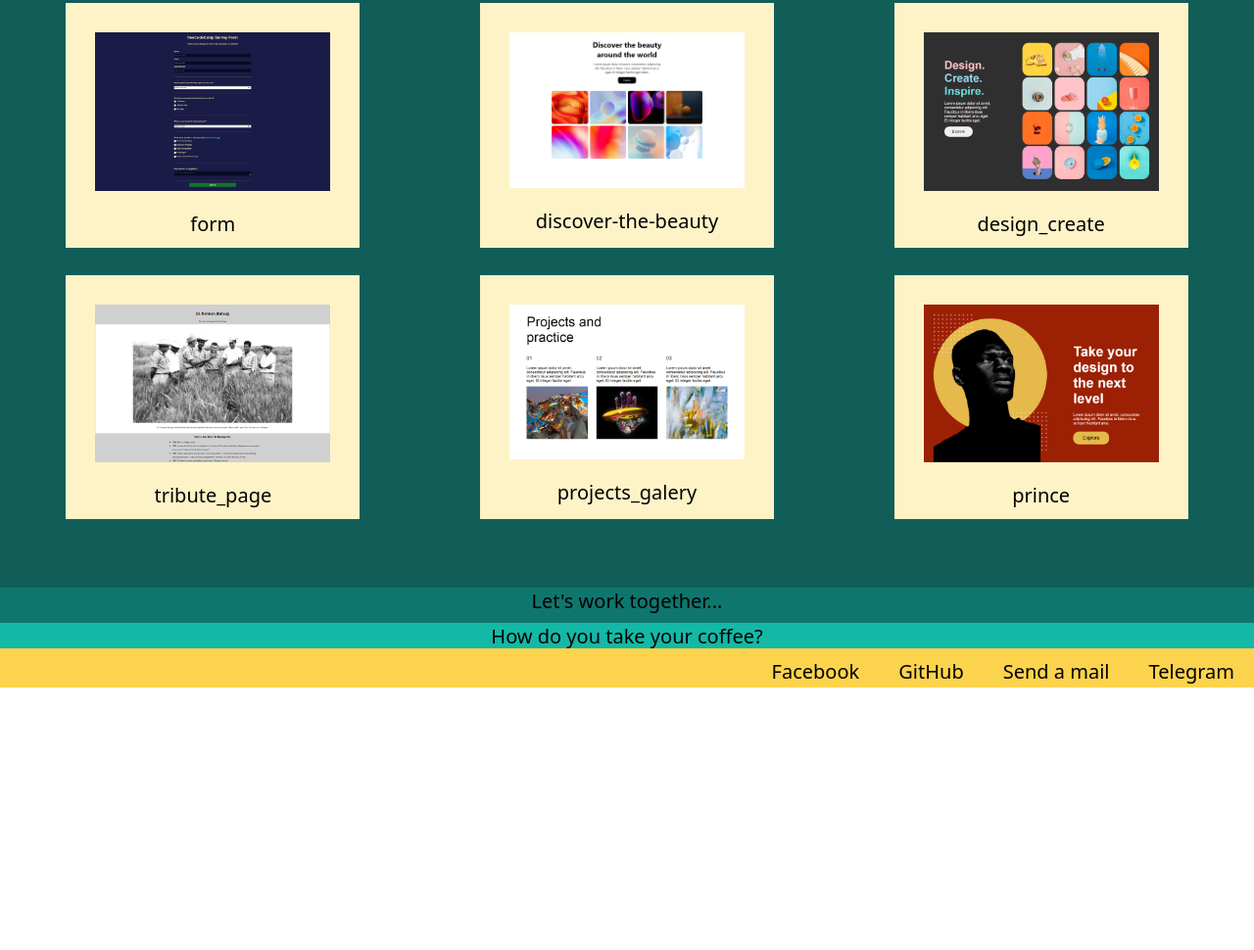
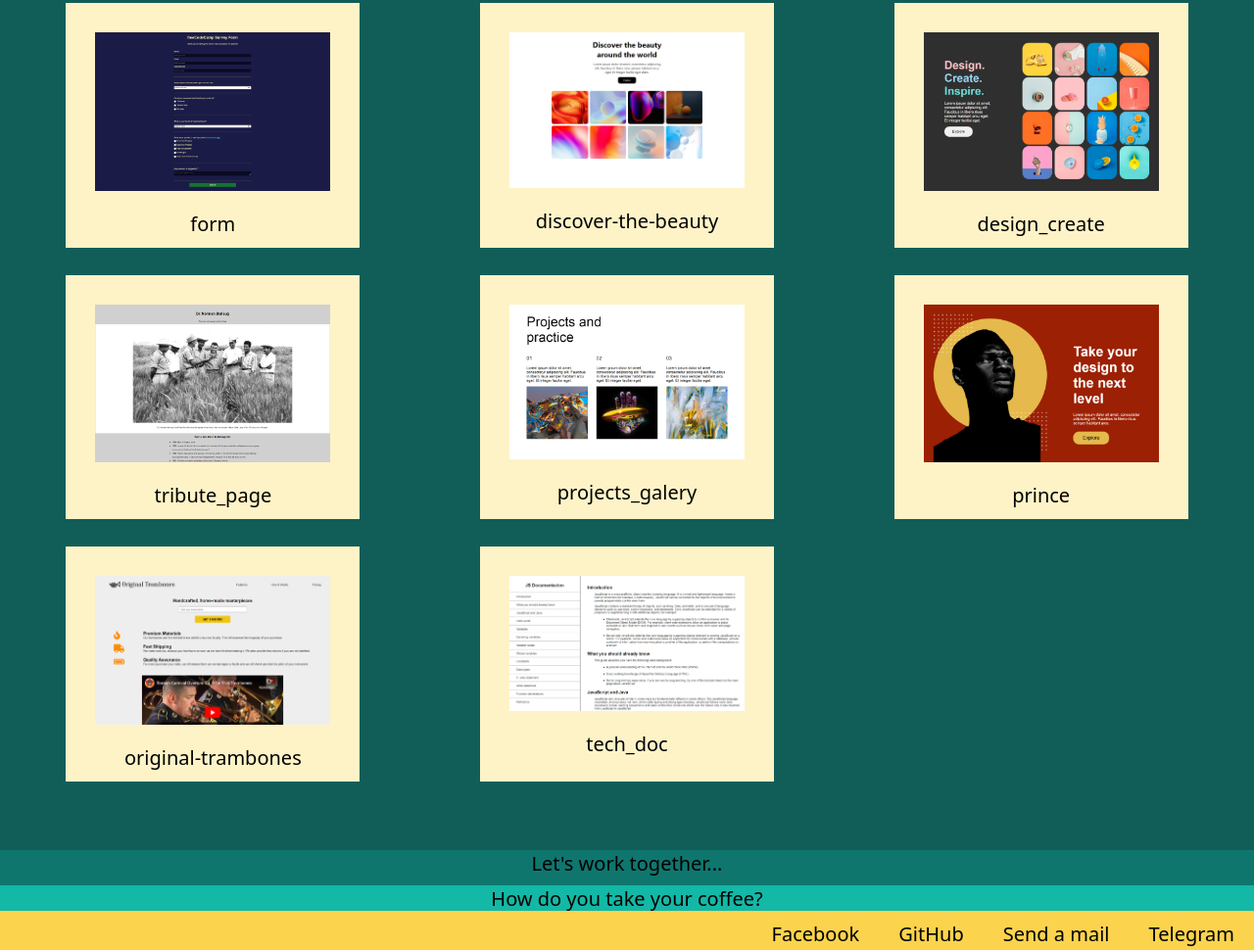
Before and after one commit to RedEyesVij/Portfolio, a website built with Vite: page index.html in a window 1280 px wide. Shown: the part 485-1455 px from the top of the page at 98% size. Before the commit the page ends 1187 px from the top, so only its background shows below. Built offline with nearby package versions, Linux system fonts and the light colour scheme.

Commit message:
trambones tech doc add

```diff
--- a/index.html
+++ b/index.html
@@ -69,6 +69,19 @@
             </a>
             <a href="https://github.com/RedEyesVij/prince" target="_blank">prince</a>
         </div>
+
+        <div class="my-work hover:shadow-xl hover:text-teal-600 active:text-teal-700">
+            <a href="https://original-trambones.vercel.app/" target="_blank">
+                <img class="image" src="public/Trambones.png" alt="projeckt">
+            </a>
+            <a href="https://github.com/RedEyesVij/original-trambones" target="_blank">original-trambones</a>
+        </div>
+        <div class="my-work hover:shadow-xl hover:text-teal-600 active:text-teal-700">
+            <a href="https://redeyesvij.github.io/tech_doc/" target="_blank">
+                <img class="image" src="public/techDoc.png" alt="projeckt">
+            </a>
+            <a href="https://github.com/RedEyesVij/tech_doc" target="_blank">tech_doc</a>
+        </div>
     </div>
 
     <div>
```
Also changed, not shown: public/Trambones.png (added), public/techDoc.png (added), 1 other file.
